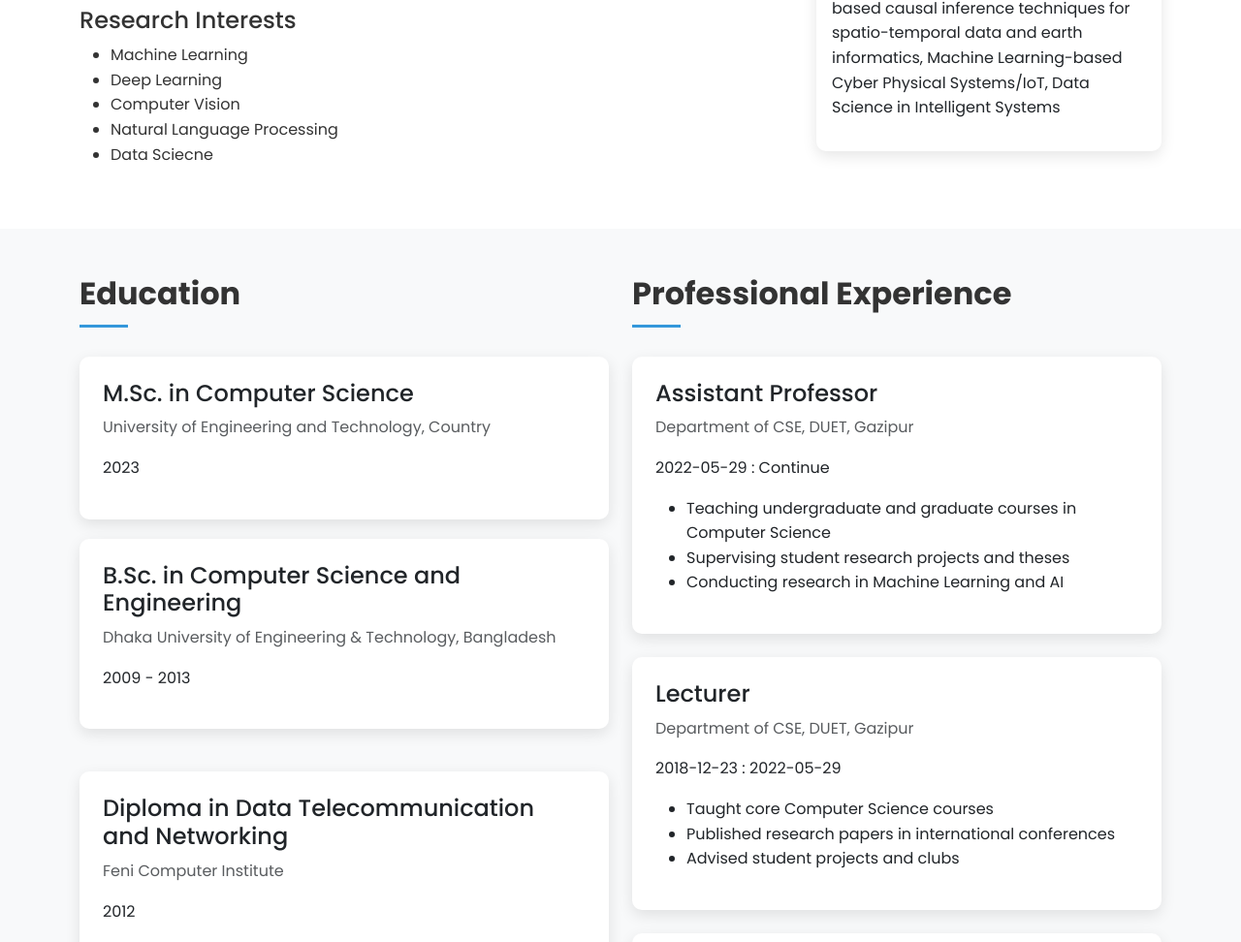
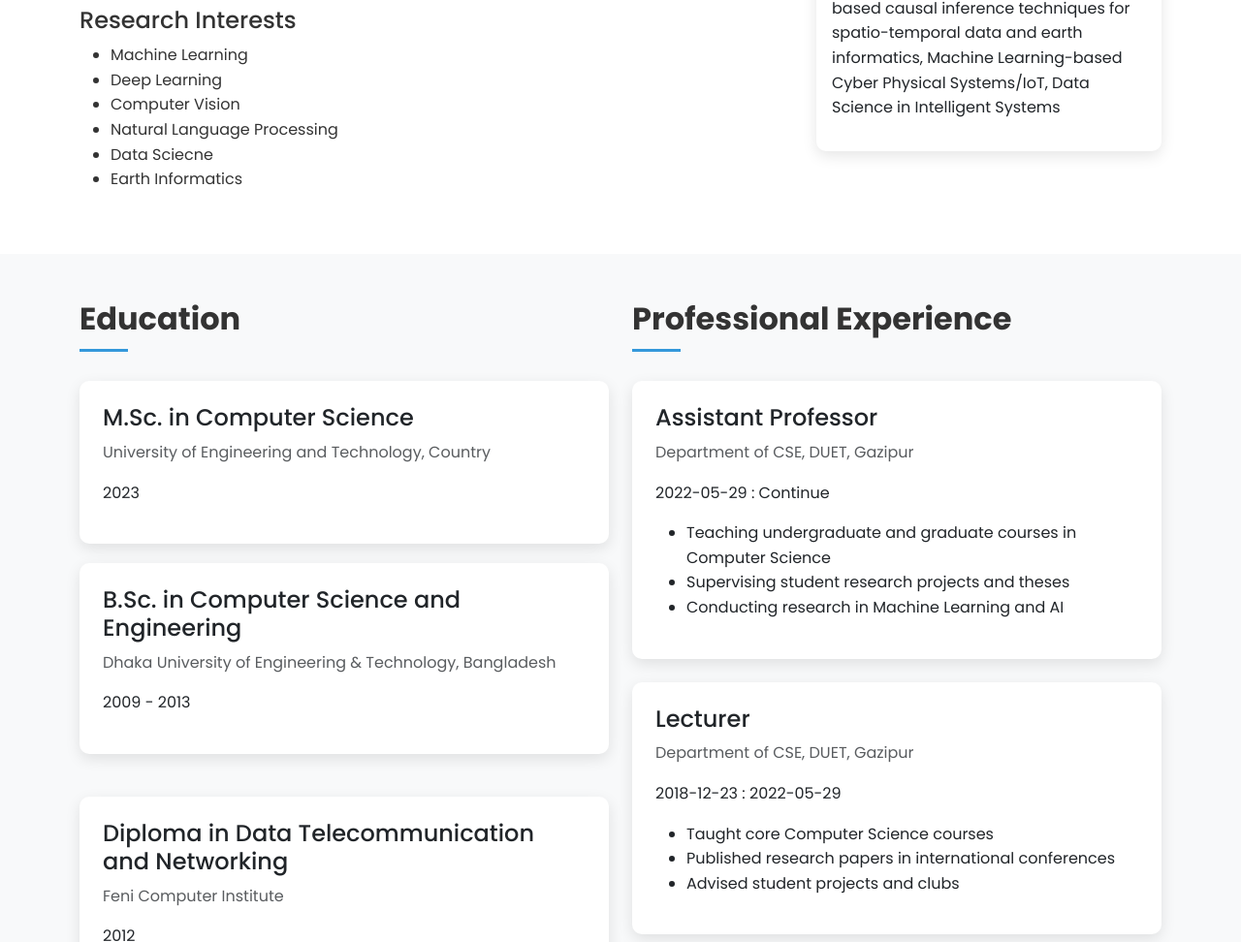
Before and after one commit to eimran/eimran.github.io, a plain HTML site: page index.html in a window 1280 px wide. Shown: the part 1211-2183 px from the top of the page at 97% size. Drawn offline with nearby package versions, Linux system fonts and the light colour scheme.

Commit message:
Add Earth

```diff
--- a/index.html
+++ b/index.html
@@ -253,6 +253,7 @@
               <li>Computer Vision</li>
               <li>Natural Language Processing</li>
               <li>Data Sciecne</li>
+              <li>Earth Informatics</li>
             </ul>
           </div>
           <div class="col-lg-4">
```
